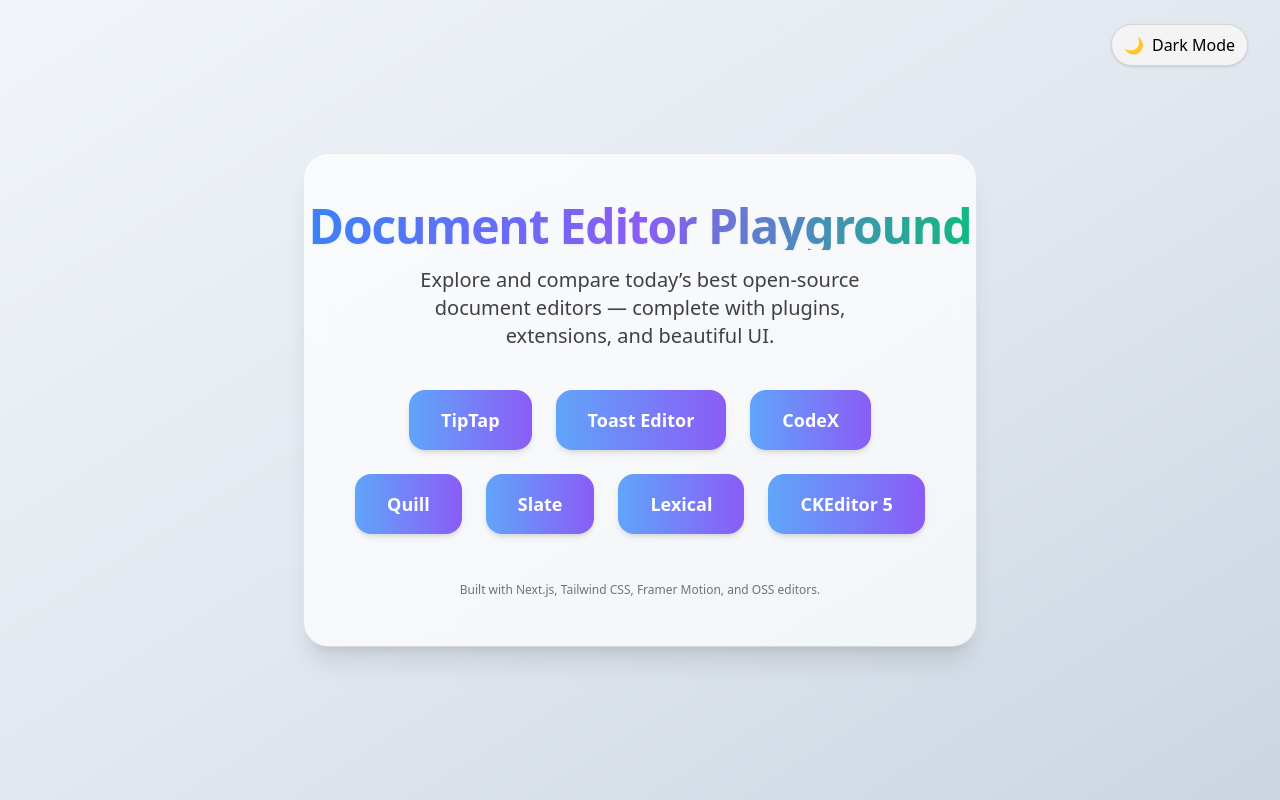
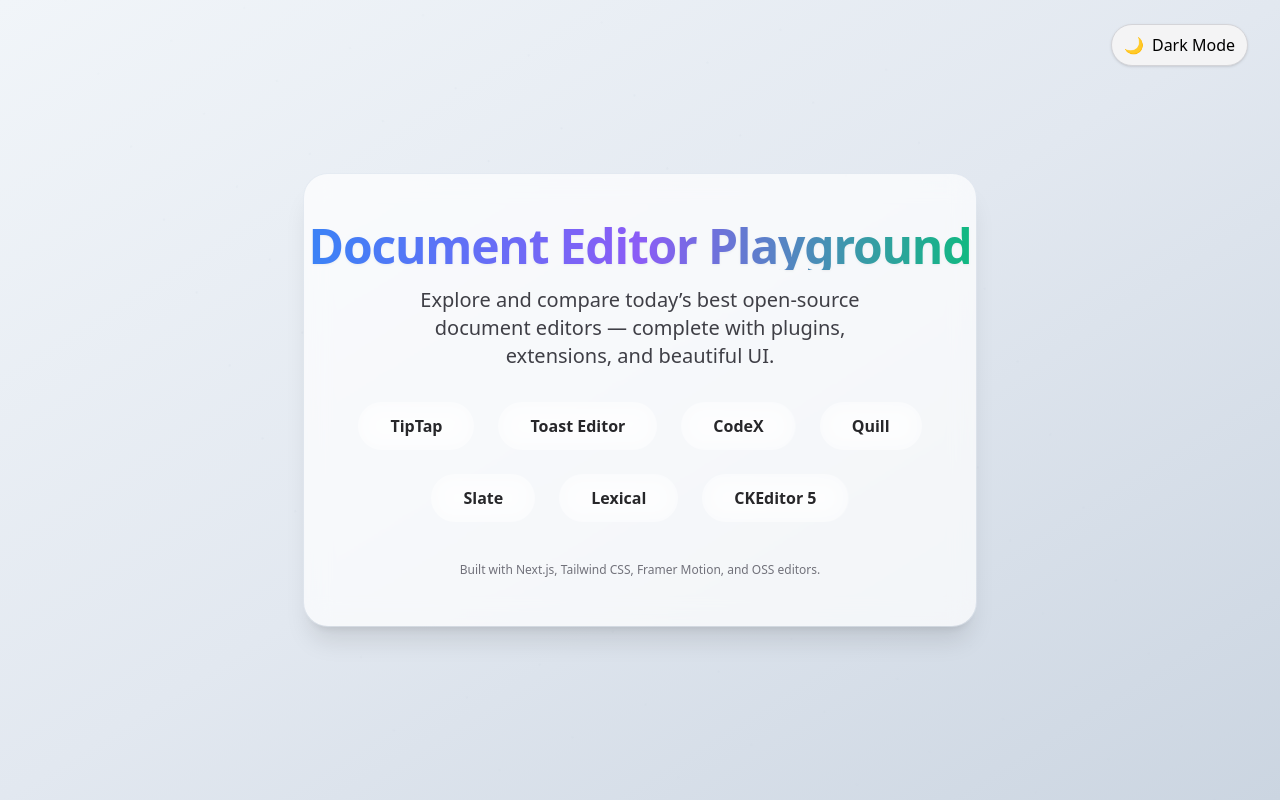
Before and after one commit to eputnam77/DocEditorPlayground, a Next.js app: page / in a window 1280 px wide. Built offline with nearby package versions, Linux system fonts and the light colour scheme.

Commit message:
Update NavBar.tsx

```diff
--- a/components/NavBar.tsx
+++ b/components/NavBar.tsx
@@ -1,4 +1,6 @@
 import Link from "next/link";
+import { useRouter } from "next/router";
+import { motion } from "framer-motion";
 
 const editors = [
   { name: "TipTap", path: "/tiptap" },
@@ -11,17 +13,36 @@
 ];
 
 export default function NavBar() {
+  const { pathname } = useRouter();
+
   return (
-    <nav className="w-full flex flex-wrap gap-6 justify-center py-2">
-      {editors.map((editor) => (
-        <Link
-          key={editor.name}
-          href={editor.path}
-          className="rounded-2xl bg-gradient-to-r from-blue-400 to-violet-500 text-white px-8 py-4 text-lg font-semibold shadow-md hover:scale-105 hover:from-emerald-400 transition-all"
-        >
-          {editor.name}
-        </Link>
-      ))}
+    <nav className="w-full flex flex-wrap items-center justify-center gap-4 sm:gap-6">
+      {editors.map(({ name, path }) => {
+        const isActive = pathname === path;
+        return (
+          <motion.div
+            key={name}
+            whileHover={{ scale: 1.05 }}
+            transition={{ type: "spring", stiffness: 300, damping: 20 }}
+          >
+            <Link
+              href={path}
+              className={`relative inline-block px-6 py-2 sm:px-8 sm:py-3 rounded-full text-sm sm:text-base font-semibold focus-visible:outline-none focus-visible:ring-2 ring-offset-2 ring-indigo-400 transition-colors
+                ${
+                  isActive
+                    ? "bg-gradient-to-r from-emerald-500 to-blue-500 text-white"
+                    : "bg-white/20 dark:bg-zinc-700/40 text-zinc-800 dark:text-zinc-100 backdrop-blur-md hover:bg-gradient-to-r hover:from-blue-400 hover:to-violet-500 hover:text-white"
+                }`}
+            >
+              {/* sheen effect on hover */}
+              <span className="absolute inset-0 rounded-full overflow-hidden pointer-events-none">
+                <span className="absolute inset-0 bg-gradient-to-r from-transparent via-white/40 to-transparent translate-x-[-100%] group-hover:translate-x-[100%] transition-transform duration-700 ease-out" />
+              </span>
+              <span className="relative z-10">{name}</span>
+            </Link>
+          </motion.div>
+        );
+      })}
     </nav>
   );
 }
```
